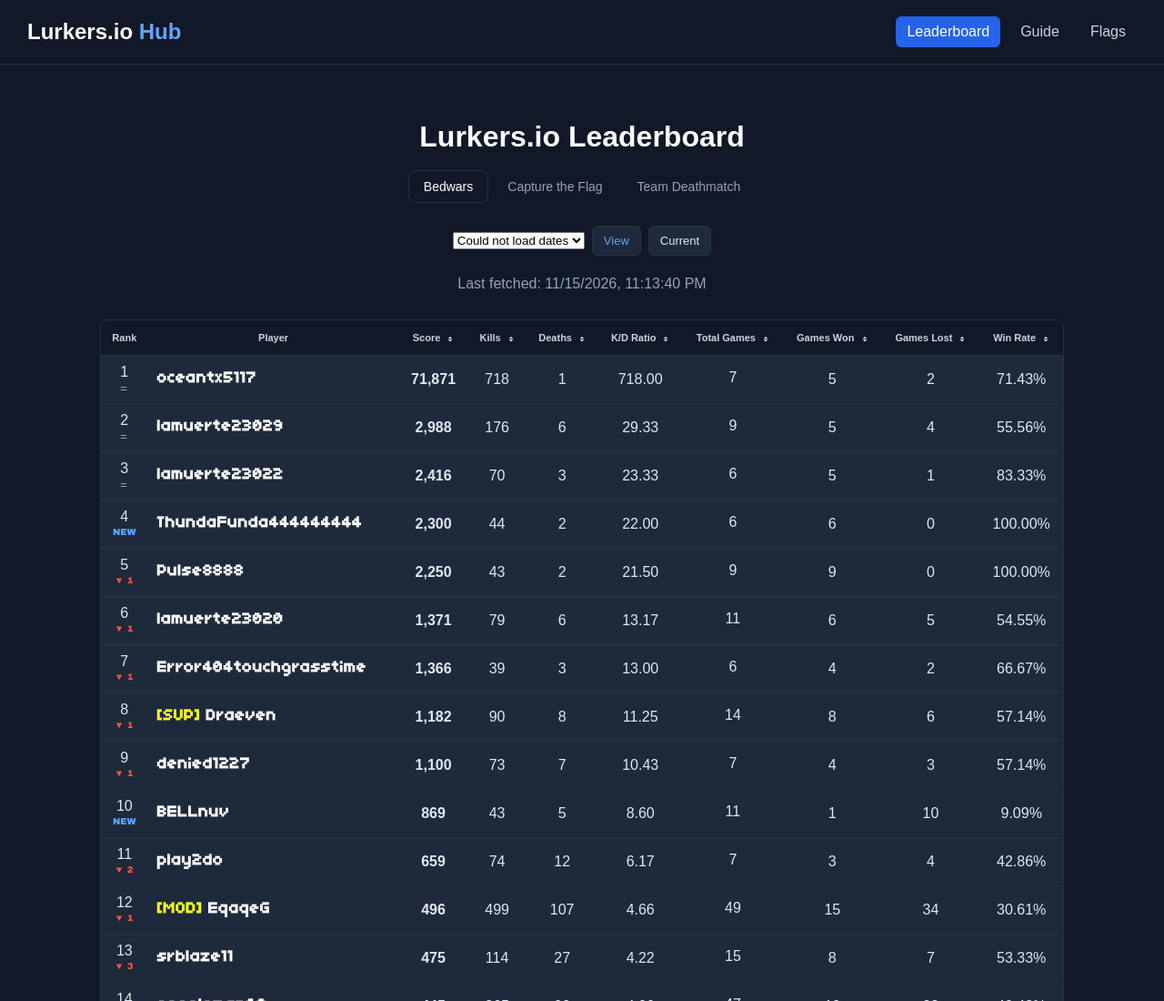
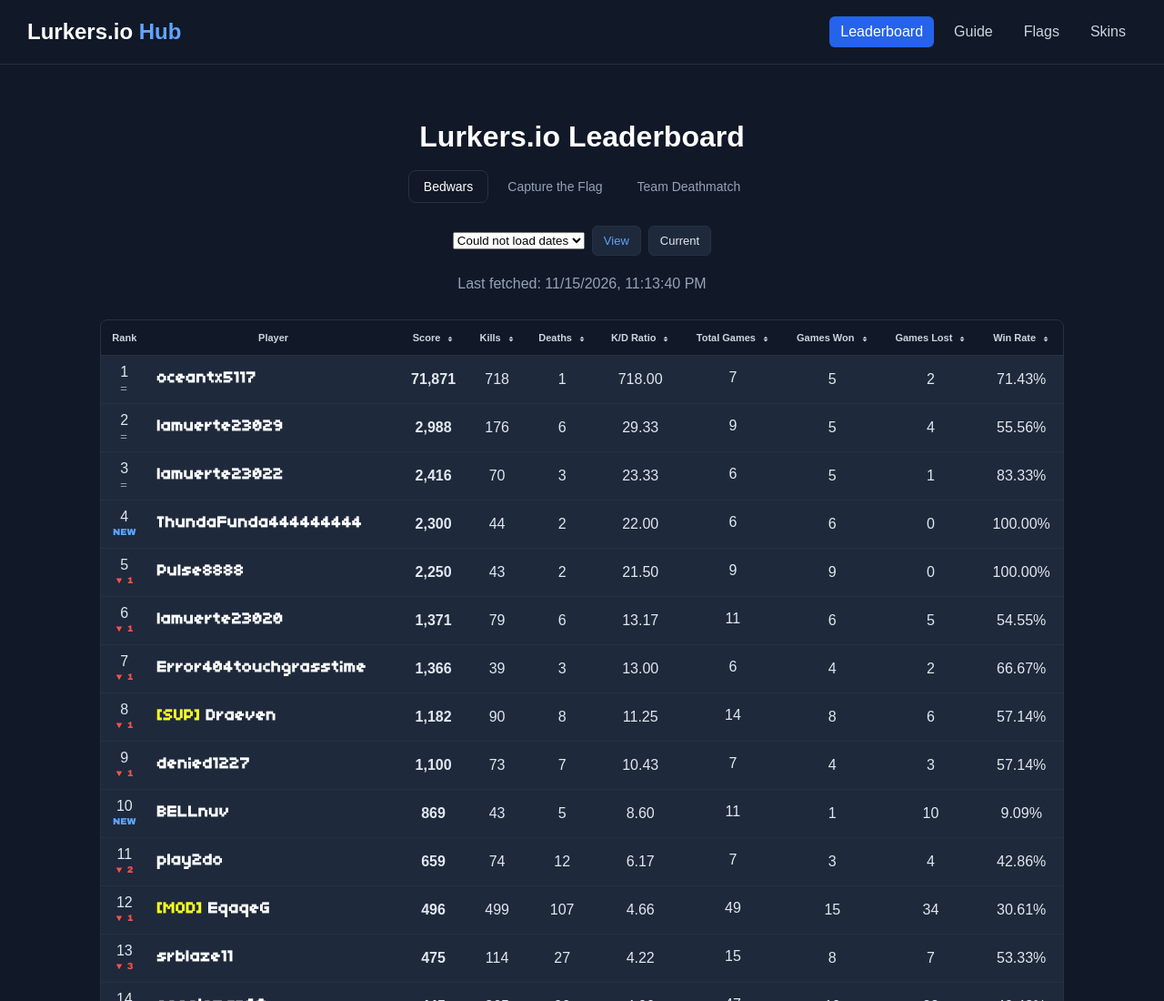
Before and after one commit to aethernebula2-prog/lurkers.io-leaderboard, a plain HTML site: page index.html in a window 1280 px wide. Shown: the top 1100 px of the page at 91% size. Drawn offline with Linux system fonts and the light colour scheme; no server answers.

Commit message:
Update index.html

```diff
--- a/index.html
+++ b/index.html
@@ -628,6 +628,7 @@
         <a href="index.html" class="active">Leaderboard</a>
         <a href="guide.html">Guide</a>
         <a href="flag.html">Flags</a>
+        <a href="skins.html">Skins</a>
     </nav>
 </header>
 
```
